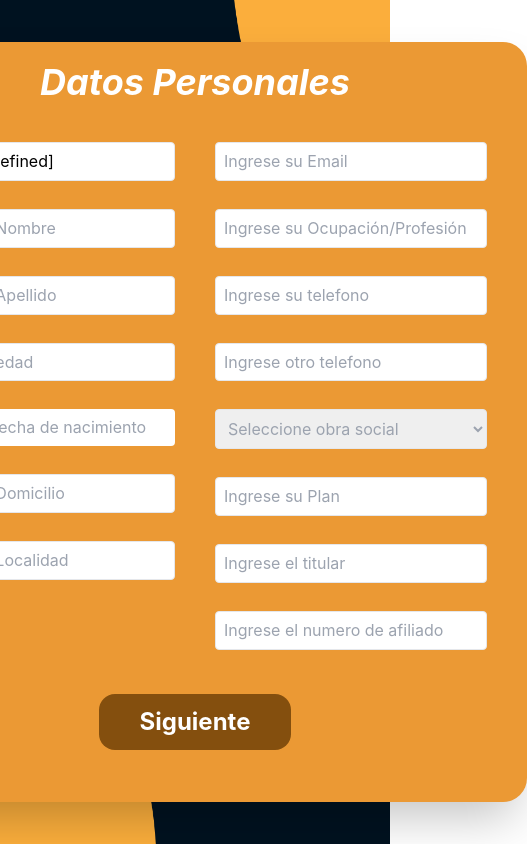
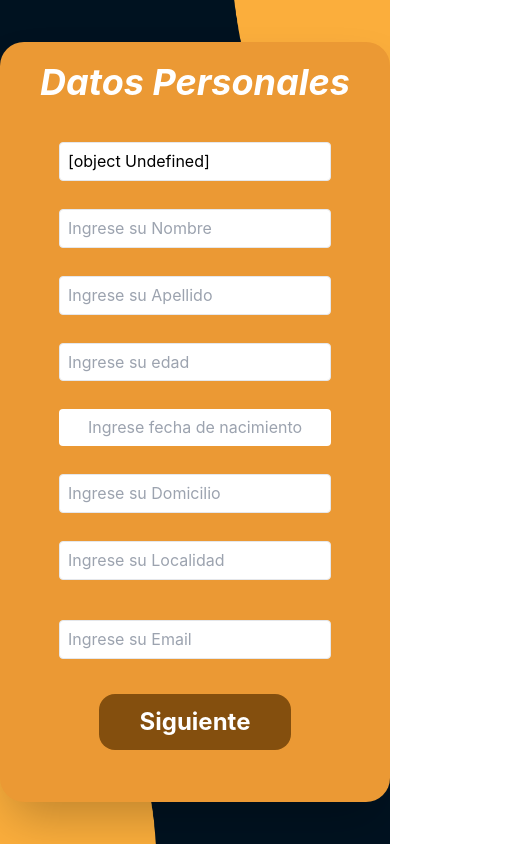
Before and after one commit to makisantech01/Odontologia-front, a React (Vite) app: page /datos-personales in a window 390 px wide. Shown: the whole page, 527 px wide, since content can reach past the window. Built offline with nearby package versions, Linux system fonts and the light colour scheme.

Commit message:
rediseno del formulario para datos personales

```diff
--- a/src/components/Pacients/PacientForm.jsx
+++ b/src/components/Pacients/PacientForm.jsx
@@ -73,7 +73,7 @@ const PacientForm = () => {
           <h2 className="text-4xl font-bold text-center italic text-white pb-10">
             Datos Personales
           </h2>
-          <div className="flex gap-10 h-[33em] overflow-y-auto scrollbar-hide">
+          <div className="flex lg:flex-row flex-col gap-10 h-[33em] overflow-y-auto scrollbar-hide">
             <div className="flex flex-col items-center gap-7">
               <div className="flex items-center gap-2">
                 <input
```
